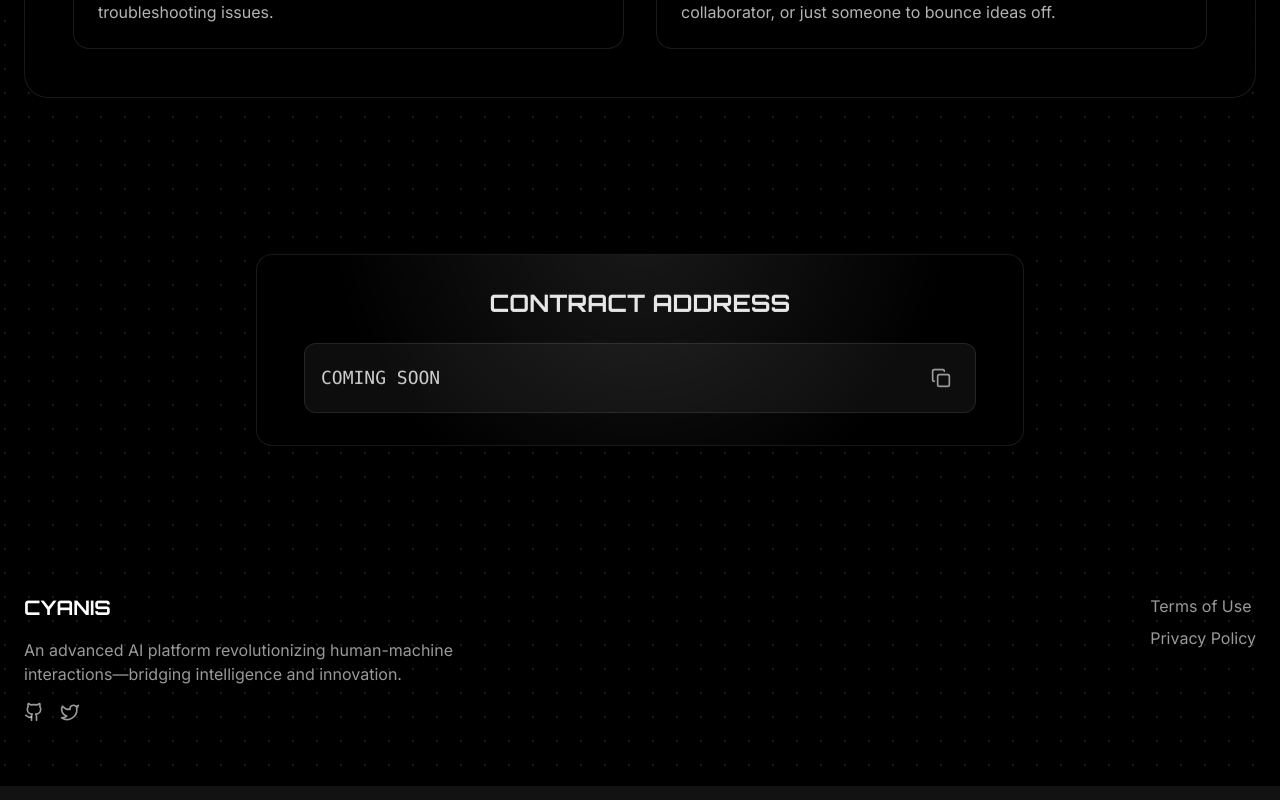
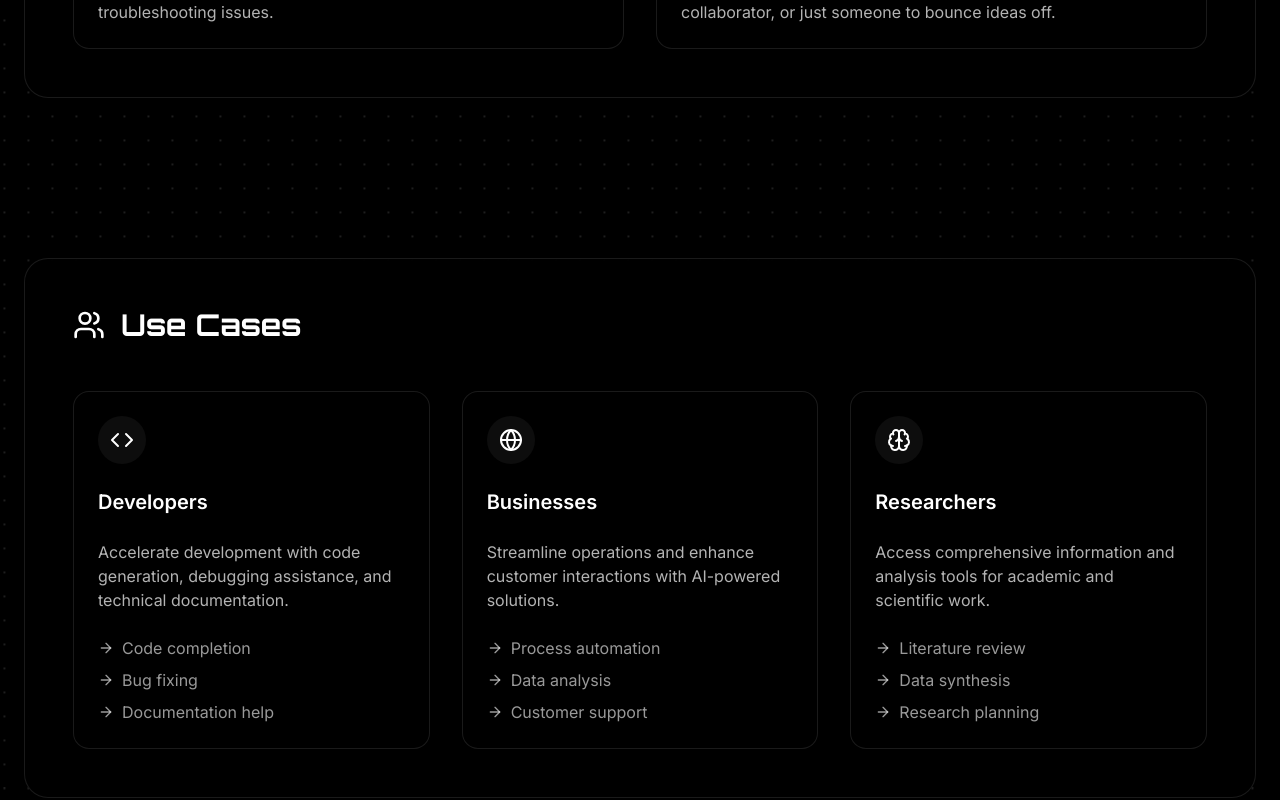
Before and after one commit to Cyanisxyz/Cyanis, a React (Vite) app: page / in a window 1280 px wide. Shown: the part 2000-2800 px from the top of the page. Built offline with nearby package versions, Linux system fonts and the light colour scheme.

Commit message:
Landing page updates

```diff
--- a/src/App.tsx
+++ b/src/App.tsx
@@ -39,7 +39,7 @@ function App() {
       <div className="absolute inset-0 bg-[radial-gradient(circle_at_center,_rgba(255,255,255,0.15)_1px,_transparent_1.5px)] bg-[length:24px_24px] animate-grid opacity-80" />
       <div className="absolute inset-0 bg-gradient-to-r from-[hsl(205_65%_35%)]/30 to-[hsl(183_31%_26%)]/30" />
 
-      <div className="relative z-10">
+      <div className="relative z-10 min-h-screen flex flex-col">
         <div className="fixed top-8 left-1/2 -translate-x-1/2 bg-black/80 border border-white/10 rounded-full backdrop-blur-sm py-2 px-4 z-50 header-glow">
           <div className="flex items-center space-x-8">
             <button
@@ -62,27 +62,30 @@ function App() {
           </div>
         </div>
 
+        <div className="flex-1">
           <Routes>
             <Route path="/" element={<Home />} />
             <Route path="/terms" element={<TermsOfUse />} />
             <Route path="/privacy" element={<PrivacyPolicy />} />
             <Route path="/docs" element={<Documentation />} />
           </Routes>
+        </div>
 
-        <footer className="relative z-10 w-full">
-          <div className="max-w-7xl mx-auto px-6 py-16">
-            <div className="flex flex-col md:flex-row justify-between items-start">
-              <div className="space-y-4 md:w-1/2">
+        <footer className="relative z-10 w-full border-t border-white/10">
+          <div className="container mx-auto px-6 py-8">
+            <div className="flex flex-col lg:flex-row justify-between">
+              {/* Company Info - Now positioned at the bottom left */}
+              <div className="mb-8 lg:mb-0 lg:max-w-xs">
                 <button
                   onClick={handleLogoClick}
                   className="text-xl font-orbitron font-bold hover:text-white/80 transition-colors"
                 >
                   CYANIS
                 </button>
-                <p className="text-white/60 max-w-md">
+                <p className="text-white/60 mt-4">
                   An advanced AI platform revolutionizing human-machine interactions—bridging intelligence and innovation.
                 </p>
-                <div className="flex space-x-4">
+                <div className="flex space-x-4 mt-4">
                   <a href="https://github.com/Cyanisxyz/Cyanis" className="text-white/60 hover:text-white transition-colors">
                     <Github className="w-5 h-5" />
                   </a>
@@ -92,7 +95,27 @@ function App() {
                 </div>
               </div>
 
-              <div className="mt-8 md:mt-0 space-y-4">
+              {/* Footer Links - Positioned to the right */}
+              <div className="grid grid-cols-3 gap-8 lg:gap-16">
+                {/* Resources */}
+                <div>
+                  <h3 className="font-semibold text-white/80 mb-4">Resources</h3>
+                  <ul className="space-y-2">
+                    <li>
+                      <Link to="/docs" className="text-white/60 hover:text-white transition-colors">Documentation</Link>
+                    </li>
+                    <li>
+                      <a href="/#features" className="text-white/60 hover:text-white transition-colors">Features</a>
+                    </li>
+                    <li>
+                      <a href="/#capabilities" className="text-white/60 hover:text-white transition-colors">Capabilities</a>
+                    </li>
+                  </ul>
+                </div>
+
+                {/* Legal */}
+                <div>
+                  <h3 className="font-semibold text-white/80 mb-4">Legal</h3>
                   <ul className="space-y-2">
                     <li>
                       <Link to="/terms" className="text-white/60 hover:text-white transition-colors">Terms of Use</Link>
@@ -101,6 +124,17 @@ function App() {
                       <Link to="/privacy" className="text-white/60 hover:text-white transition-colors">Privacy Policy</Link>
                     </li>
                   </ul>
+                </div>
+
+                {/* Contact */}
+                <div>
+                  <h3 className="font-semibold text-white/80 mb-4">Contact</h3>
+                  <ul className="space-y-2">
+                    <li>
+                      <a href="mailto:support@cyanis.xyz" className="text-white/60 hover:text-white transition-colors">support@cyanis.xyz</a>
+                    </li>
+                  </ul>
+                </div>
               </div>
             </div>
           </div>
--- a/src/pages/Home.tsx
+++ b/src/pages/Home.tsx
@@ -1,6 +1,6 @@
-import React, { useState, useEffect, useRef } from 'react';
+import React, { useState, useEffect } from 'react';
 import { Link } from 'react-router-dom';
-import { MessageSquare, Image, Brain, Shield, Terminal, ChevronRight, Sparkles, Search, Zap, Settings, Copy, Check } from 'lucide-react';
+import { MessageSquare, Image, Brain, Shield, Terminal, ChevronRight, Sparkles, Search, Zap, Settings, Copy, Check, Code, Users, ArrowRight, Globe, Cpu } from 'lucide-react';
 import LoadingScreen from '../components/LoadingScreen';
 
 function Home() {
@@ -35,13 +35,8 @@ function Home() {
         }
       );
 
-      // Observe all sections and cards
-      document.querySelectorAll('section, .feature-card, .capability-card').forEach((el) => {
+      document.querySelectorAll('section, .feature-card, .capability-card, .content-block').forEach((el) => {
         observer.observe(el);
-      });
-
-      // Add visible class by default to initial viewport elements
-      document.querySelectorAll('section, .feature-card, .capability-card').forEach((el) => {
         if (el.getBoundingClientRect().top < window.innerHeight) {
           el.classList.add('visible');
           el.classList.remove('invisible');
@@ -52,7 +47,7 @@ function Home() {
 
       return () => observer.disconnect();
     }
-  }, [isLoading]); // Only run after loading is complete
+  }, [isLoading]);
 
   const handleCopy = () => {
     navigator.clipboard.writeText("COMING SOON");
@@ -139,6 +134,104 @@ function Home() {
         </div>
       </section>
 
+      {/* Use Cases Section */}
+      <section id="use-cases" className="max-w-7xl mx-auto px-6 py-20">
+        <div className="bg-black/80 rounded-3xl border border-white/10 p-12 backdrop-blur-sm">
+          <div className="flex items-center space-x-4 mb-12">
+            <Users className="w-8 h-8" />
+            <h2 className="text-3xl font-orbitron font-bold">Use Cases</h2>
+          </div>
+          <div className="grid grid-cols-1 md:grid-cols-3 gap-8">
+            {[
+              {
+                icon: Code,
+                title: "Developers",
+                description: "Accelerate development with code generation, debugging assistance, and technical documentation.",
+                features: ["Code completion", "Bug fixing", "Documentation help"]
+              },
+              {
+                icon: Globe,
+                title: "Businesses",
+                description: "Streamline operations and enhance customer interactions with AI-powered solutions.",
+                features: ["Process automation", "Data analysis", "Customer support"]
+              },
+              {
+                icon: Brain,
+                title: "Researchers",
+                description: "Access comprehensive information and analysis tools for academic and scientific work.",
+                features: ["Literature review", "Data synthesis", "Research planning"]
+              }
+            ].map(({ icon: Icon, title, description, features }) => (
+              <div key={title} className="content-block space-y-6 p-6 bg-black/80 rounded-2xl border border-white/10 backdrop-blur-sm hover:border-white/20 transition-all">
+                <div className="bg-white/5 w-12 h-12 rounded-full flex items-center justify-center">
+                  <Icon className="w-6 h-6" />
+                </div>
+                <h3 className="text-xl font-semibold">{title}</h3>
+                <p className="text-white/70">{description}</p>
+                <ul className="space-y-2">
+                  {features.map((feature) => (
+                    <li key={feature} className="flex items-center space-x-2 text-white/60">
+                      <ArrowRight className="w-4 h-4" />
+                      <span>{feature}</span>
+                    </li>
+                  ))}
+                </ul>
+              </div>
+            ))}
+          </div>
+        </div>
+      </section>
+
+      {/* Technology Section */}
+      <section id="technology" className="max-w-7xl mx-auto px-6 py-20">
+        <div className="bg-black/80 rounded-3xl border border-white/10 p-12 backdrop-blur-sm">
+          <div className="flex items-center space-x-4 mb-12">
+            <Cpu className="w-8 h-8" />
+            <h2 className="text-3xl font-orbitron font-bold">Technology</h2>
+          </div>
+          <div className="grid grid-cols-1 md:grid-cols-2 gap-12">
+            <div className="content-block space-y-6">
+              <h3 className="text-2xl font-semibold">Advanced AI Architecture</h3>
+              <p className="text-white/70">
+                Built on state-of-the-art machine learning models and neural networks, CYANIS leverages cutting-edge AI technology to deliver exceptional performance and accuracy.
+              </p>
+              <ul className="space-y-4">
+                {[
+                  "Neural network processing",
+                  "Natural language understanding",
+                  "Context-aware responses",
+                  "Real-time learning capabilities"
+                ].map((feature) => (
+                  <li key={feature} className="flex items-center space-x-3">
+                    <div className="w-2 h-2 bg-white/20 rounded-full" />
+                    <span className="text-white/60">{feature}</span>
+                  </li>
+                ))}
+              </ul>
+            </div>
+            <div className="content-block space-y-6">
+              <h3 className="text-2xl font-semibold">Security Infrastructure</h3>
+              <p className="text-white/70">
+                CYANIS implements robust security measures to protect user data and ensure safe, reliable operation at all times.
+              </p>
+              <ul className="space-y-4">
+                {[
+                  "End-to-end encryption",
+                  "Secure data processing",
+                  "Regular security audits",
+                  "Privacy-first design"
+                ].map((feature) => (
+                  <li key={feature} className="flex items-center space-x-3">
+                    <div className="w-2 h-2 bg-white/20 rounded-full" />
+                    <span className="text-white/60">{feature}</span>
+                  </li>
+                ))}
+              </ul>
+            </div>
+          </div>
+        </div>
+      </section>
+
       <section id="token" className="max-w-7xl mx-auto px-6 py-20">
         <div className="max-w-3xl mx-auto">
           <div className="floating-card group p-8 bg-black/80 rounded-2xl border border-white/10 backdrop-blur-sm relative overflow-hidden hover:shadow-[0_0_50px_rgba(255,255,255,0.1)] transition-all duration-500 hover:-translate-y-1">
```
Lines whose indentation alone changed are shown as unchanged.
